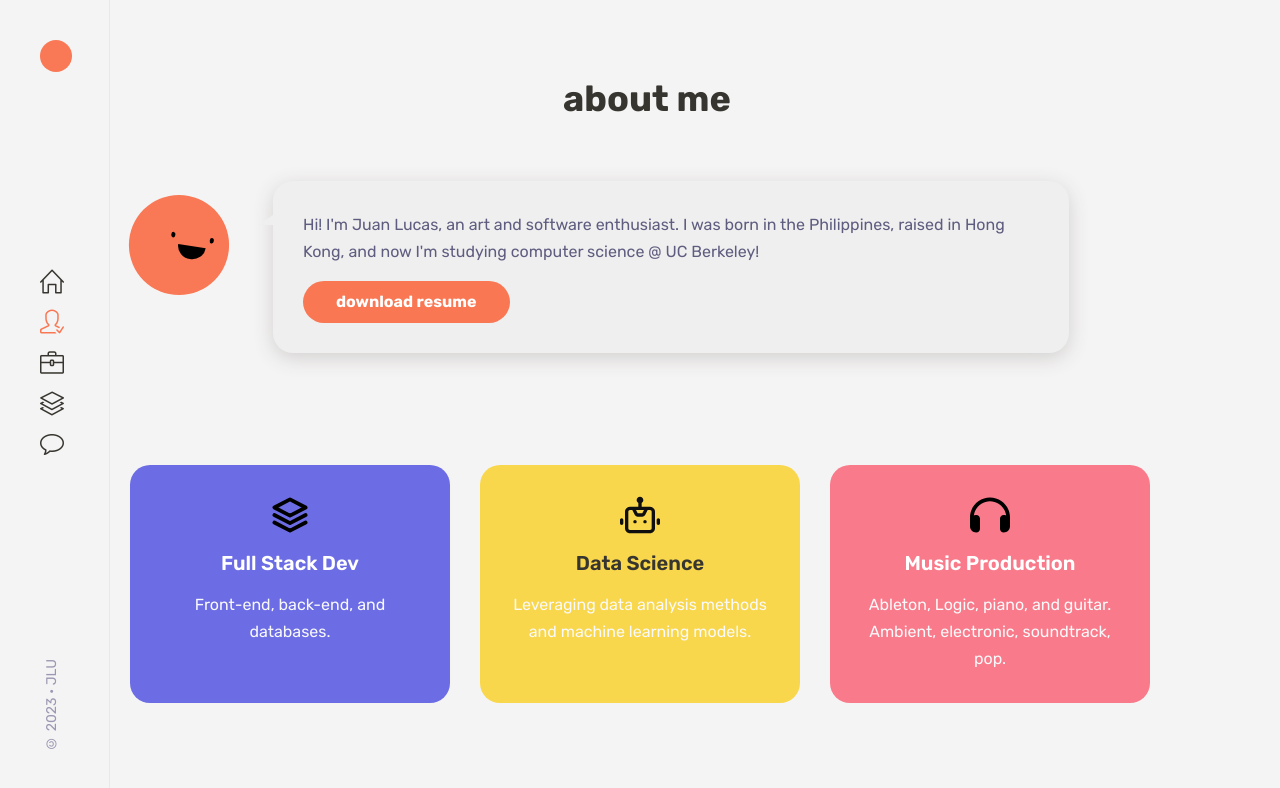
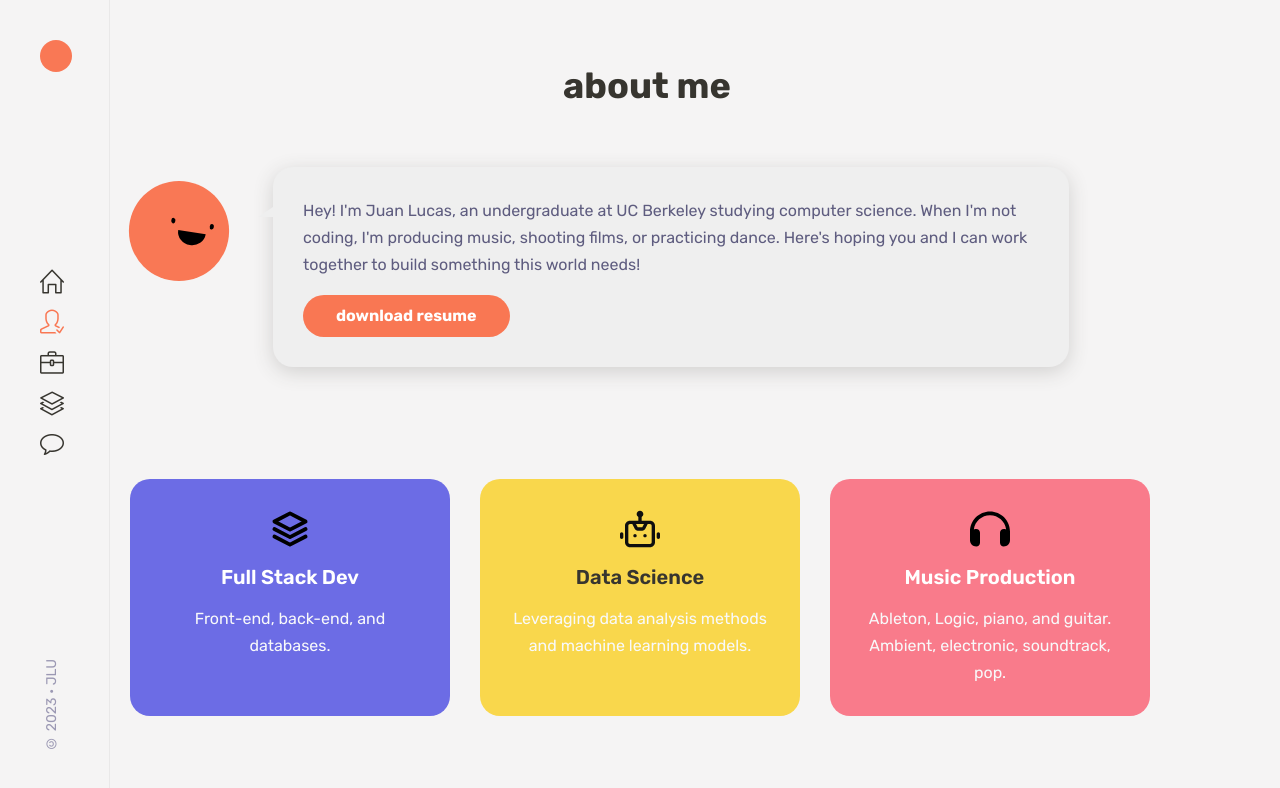
Before and after one commit to juanlucasumali/personal-portfolio, a React (Create React App) app: page /about in a window 1280 px wide. Shown: the top 788 px of the page. Built offline with nearby package versions, Linux system fonts and the light colour scheme.

Commit message:
edited about blurb

```diff
--- a/src/components/about/About.jsx
+++ b/src/components/about/About.jsx
@@ -17,9 +17,9 @@ const About = () => {
                     <div className="about__data grid">
                         <div className="about__info">
                             <p className="about__description">
-                                Hi! I'm Juan Lucas, an art and software enthusiast.
-                                I was born in the Philippines, raised in Hong Kong,
-                                and now I'm studying computer science @ UC Berkeley!
+                                Hey! I'm Juan Lucas, an undergraduate at UC Berkeley studying computer science.
+                                When I'm not coding, I'm producing music, shooting films, or practicing dance.
+                                Here's hoping you and I can work together to build something this world needs!
                             </p>
                             <a href="" className="btn">download resume</a>
                         </div>
```
